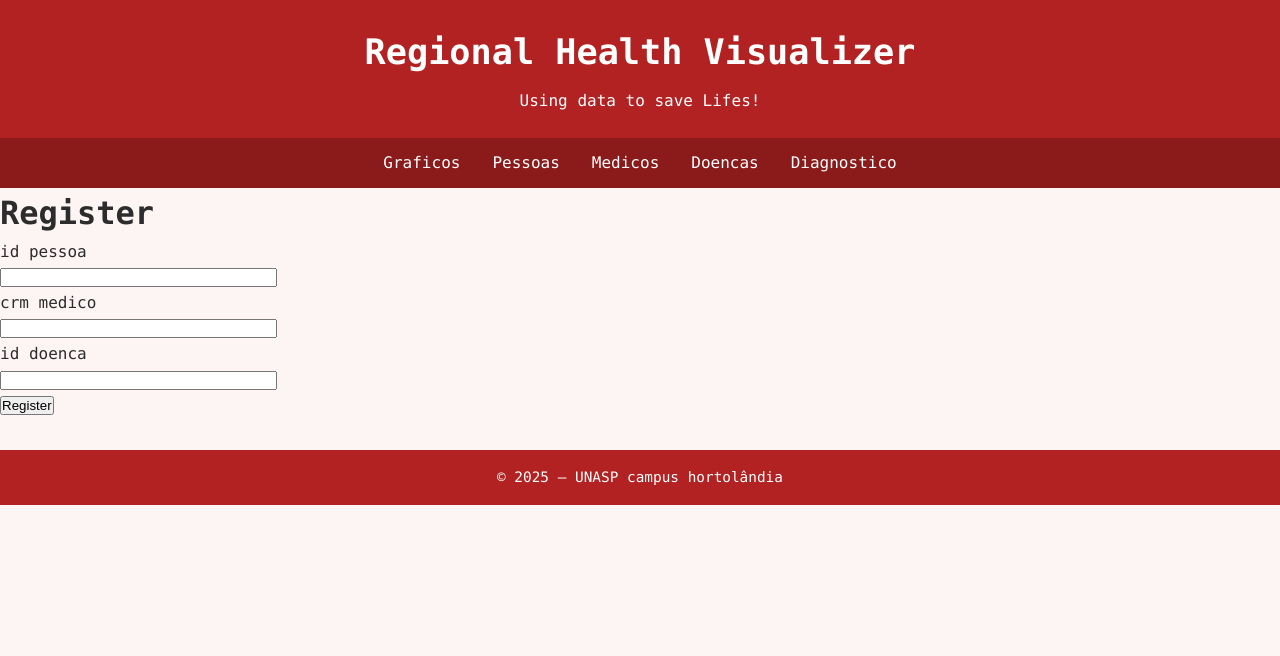
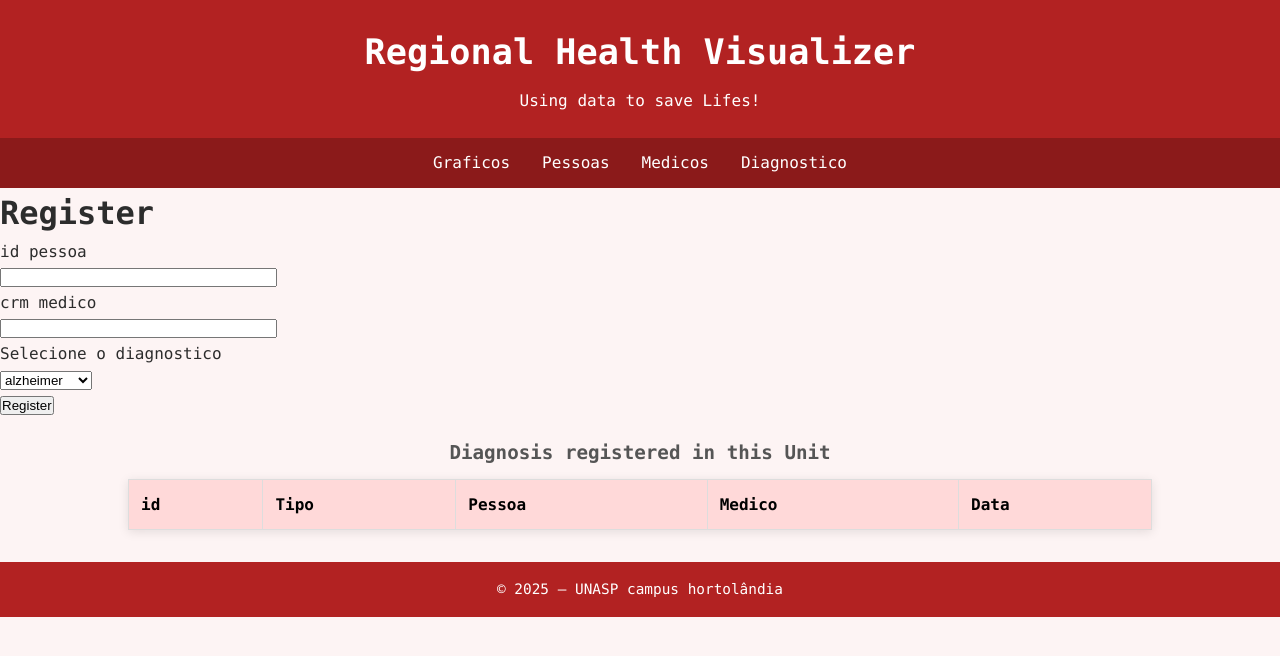
Before and after one commit to tiagosilva110/regional-health-visualizer, a Flask app: page /diagnostico in a window 1280 px wide. Shown: the top 656 px of the page. Run offline with Flask 3, Linux system fonts and the light colour scheme; the visitor is signed in with stand-in values (Sample User, id 1); data that the repository does not hold is empty.

Commit message:
ending models and forms

```diff
--- a/app/forms.py
+++ b/app/forms.py
@@ -1,5 +1,5 @@
 from flask_wtf import FlaskForm
-from wtforms import StringField, PasswordField, BooleanField, TextAreaField, SubmitField, DateField
+from wtforms import SelectField, StringField, PasswordField, BooleanField, TextAreaField, SubmitField, DateField
 from wtforms.validators import ValidationError, DataRequired, Length, EqualTo
 from app import db
 from app.models import UM
@@ -14,7 +14,36 @@ class LoginForm(FlaskForm):
 
 class RegistrationForm(FlaskForm):
     username = StringField('Medical Unit', validators=[DataRequired()])
-    state = StringField('State (Example: SP or RJ)', validators=[DataRequired()])
+    state = SelectField(
+            'UF',
+            choices=[('AC', 'AC'),
+                        ('AL', 'AL'),
+                        ('AP', 'AP'),
+                        ('AM', 'AM'),
+                        ('BA', 'BA'),
+                        ('CE', 'CE'),
+                        ('DF', 'DF'),
+                        ('ES', 'ES'),
+                        ('GO', 'GO'),
+                        ('MA', 'MA'),
+                        ('MT', 'MT'),
+                        ('MS', 'MS'),
+                        ('MG', 'MG'),
+                        ('PA', 'PA'),
+                        ('PB', 'PB'),
+                        ('PR', 'PR'),
+                        ('PE', 'PE'),
+                        ('PI', 'PI'),
+                        ('RJ', 'RJ'),
+                        ('RN', 'RN'),
+                        ('RS', 'RS'),
+                        ('RO', 'RO'),
+                        ('RR', 'RR'),
+                        ('SC', 'SC'),
+                        ('SP', 'SP'),
+                        ('SE', 'SE'),
+                        ('TO', 'TO')],
+            validators=[DataRequired()])
     password = PasswordField('Password', validators=[DataRequired()])
     password2 = PasswordField(
         'Repeat Password', validators=[DataRequired(), EqualTo('password')])
@@ -27,9 +56,43 @@ class RegistrationForm(FlaskForm):
 
 class RegisterPerson(FlaskForm):
     name = StringField('Name', validators=[DataRequired()])
-    state = StringField('State (example: SP)', validators=[DataRequired()])
+    state = SelectField(
+            'UF',
+            choices=[('AC', 'AC'),
+                        ('AL', 'AL'),
+                        ('AP', 'AP'),
+                        ('AM', 'AM'),
+                        ('BA', 'BA'),
+                        ('CE', 'CE'),
+                        ('DF', 'DF'),
+                        ('ES', 'ES'),
+                        ('GO', 'GO'),
+                        ('MA', 'MA'),
+                        ('MT', 'MT'),
+                        ('MS', 'MS'),
+                        ('MG', 'MG'),
+                        ('PA', 'PA'),
+                        ('PB', 'PB'),
+                        ('PR', 'PR'),
+                        ('PE', 'PE'),
+                        ('PI', 'PI'),
+                        ('RJ', 'RJ'),
+                        ('RN', 'RN'),
+                        ('RS', 'RS'),
+                        ('RO', 'RO'),
+                        ('RR', 'RR'),
+                        ('SC', 'SC'),
+                        ('SP', 'SP'),
+                        ('SE', 'SE'),
+                        ('TO', 'TO')],
+            validators=[DataRequired()])
     birth = DateField('Birth Date', format='%Y-%m-%d', validators=[DataRequired()])
-    sex = StringField('Sex (M,F or O)', validators=[DataRequired()])
+    sex = SelectField(
+            'Sex',
+            choices=[('M', 'M'),
+                     ('F','F')
+                        ],
+            validators=[DataRequired()])
     submit = SubmitField('Register')
 
 class DeletePersonById(FlaskForm):
@@ -45,6 +108,7 @@ class RegisterMedic(FlaskForm):
     crm = StringField('Crm', validators=[DataRequired()])
     submit = SubmitField('Register')
 
+
 class DeleteMedicByCRM(FlaskForm):
     crm = StringField('crm', validators=[DataRequired()])
     submit = SubmitField('Delete')
@@ -52,13 +116,17 @@ class DeleteMedicByCRM(FlaskForm):
 class RegisterDiagnosis(FlaskForm):
     pessoa_id = StringField('id pessoa', validators=[DataRequired()])
     medico_crm = StringField('crm medico', validators=[DataRequired()])
-    doenca_id = StringField('id doenca', validators=[DataRequired()])
+    doenca = SelectField(
+            'Selecione o diagnostico',
+            choices=[
+            ('alzheimer', 'alzheimer'),
+            ('asma', 'asma'),
+            ('dengue', 'dengue'),
+            ('diabetes', 'diabetes'),
+            ('hipertensao', 'hipertensao'),
+            ('hiv', 'hiv'),
+            ('parkinson', 'parkinson')
+            ],
+
+            validators=[DataRequired()])
     submit = SubmitField('Register')
-
-class RegisterDisease(FlaskForm):
-    type = StringField('Type', validators=[DataRequired()])
-    submit = SubmitField('Register')
-
-class DeleteDiseaseById(FlaskForm):
-    id = StringField('id', validators=[DataRequired()])
-    submit = SubmitField('Delete')
--- a/app/models.py
+++ b/app/models.py
@@ -27,6 +27,7 @@ class Medico(db.Model):
     crm: so.Mapped[str] = so.mapped_column(sa.String(16), primary_key=True)
     name: so.Mapped[str] = so.mapped_column(sa.String(32))
     um_id: so.Mapped[int] = so.mapped_column(ForeignKey("um.id"), nullable=True)
+    diagnosticos = db.relationship('Diagnostico', back_populates='medico')
 
 class Pessoa(db.Model):
     __tablename__ = 'pessoa'
@@ -36,23 +37,17 @@ class Pessoa(db.Model):
     sex: so.Mapped[str] = so.mapped_column(sa.String(1))
     state: so.Mapped[str] = so.mapped_column(sa.String(2))
     um_id: so.Mapped[int] = so.mapped_column(ForeignKey("um.id"), nullable=True)
-
-
-class Doenca(db.Model):
-    __tablename__ = 'doenca'
-    id: so.Mapped[int] = so.mapped_column(primary_key=True)
-    tipo: so.Mapped[str] = so.mapped_column(sa.String(32))
-
-    def getById(id):
-        return None
+    diagnosticos = db.relationship('Diagnostico', back_populates='pessoa')
 
 class Diagnostico(db.Model):
     __tablename__ = 'diagnostico'
     id: so.Mapped[int] = so.mapped_column(primary_key=True)
-    date: so.Mapped[datetime.date] = so.mapped_column(sa.Date)
+    date: so.Mapped[datetime.date] = so.mapped_column(sa.DateTime)
     medico_crm: so.Mapped[int] = so.mapped_column(ForeignKey("medico.crm"), nullable=True)
     pessoa_id: so.Mapped[int] = so.mapped_column(ForeignKey("pessoa.id"), nullable=True)
-    doenca_id: so.Mapped[int] = so.mapped_column(ForeignKey("doenca.id"),nullable=True)
+    doenca: so.Mapped[str] = so.mapped_column(sa.String(16))
+    pessoa = db.relationship('Pessoa', back_populates='diagnosticos')
+    medico = db.relationship('Medico', back_populates='diagnosticos')
 
 @login.user_loader
 def load_user(id):
--- a/app/routes.py
+++ b/app/routes.py
@@ -3,9 +3,10 @@ from flask import render_template, redirect, url_for, flash, request
 from flask_login import login_user, logout_user, current_user, login_required
 from app import app, db
 import sqlalchemy as sa
-from app.models import UM, Pessoa, Medico, Diagnostico, Doenca
+from datetime import datetime
+from app.models import UM, Pessoa, Medico, Diagnostico
 from urllib.parse import urlsplit
-from app.forms import LoginForm, RegisterMedic, RegistrationForm, RegisterPerson, RegisterDiagnosis, RegisterDisease, DeletePersonById, SearchPersonByName, DeleteMedicByCRM, DeleteDiseaseById
+from app.forms import LoginForm, RegisterMedic, RegistrationForm, RegisterPerson, RegisterDiagnosis, DeletePersonById, SearchPersonByName, DeleteMedicByCRM
 
 @app.route('/')
 @app.route('/index')
@@ -87,38 +88,17 @@ def viewmedico():
     return render_template("medic.html", title="Register Medic", registerform=registerform, deleteform=deleteform, data=medico)
 
 @login_required
-@app.route("/doenca", methods=['GET', 'POST'])
-def viewdoenca():
-    registerform = RegisterDisease()
-    deleteform = DeleteDiseaseById()
-    doencas = Doenca.query.all()
+@app.route("/diagnostico", methods=['GET','POST'])
+def viewdiagnostico():
+    dados = Diagnostico.query.all()
+    registerform = RegisterDiagnosis()
     if registerform.validate_on_submit():
-        doenca = Doenca(tipo=registerform.type.data)
-        db.session.add(doenca)
+        diagnostico = Diagnostico(medico_crm=registerform.medico_crm.data,pessoa_id=registerform.pessoa_id.data, doenca=registerform.doenca.data, date=datetime.now())
+        db.session.add(diagnostico)
         db.session.commit()
         flash('New disease enry!')
-        return redirect(url_for('viewdisease'))
-    if deleteform.validate_on_submit():
-        doenca = Doenca(tipo=deleteform.type.data)
-        db.session.add(doenca)
-        db.session.commit()
-        flash('New disease enry!')
-        return redirect(url_for('viewdisease'))
-
-    return render_template("disease.html", title="Consulta", registerform=registerform, deleteform=deleteform, data=doencas)
-
-@login_required
-@app.route("/diagnostico")
-def viewdiagnostico():
-    diagnosis = Diagnostico.query.all()
-    registerform = RegisterDiagnosis()
-    if registerform.validate_on_submit():
-        doenca = Doenca(tipo=registerform.type.data)
-        db.session.add(doenca)
-        db.session.commit()
-        flash('New disease enry!')
-        return redirect(url_for('viewdisease'))
-    return render_template("diagnosis.html", registerform= registerform,data=diagnosis, title="Hospital Data")
+        return redirect(url_for('viewdiagnostico'))
+    return render_template("diagnosis.html", registerform= registerform,data=dados, title="Hospital Data")
 
 @app.route("/logout")
 def logout():
--- a/app/templates/base.html
+++ b/app/templates/base.html
@@ -156,7 +196,6 @@ tfoot td:first-child {
     {% if not current_user.is_anonymous %}
     <a href="{{ url_for('viewpessoas')}}">Pessoas</a>
     <a href="{{ url_for('viewmedico')}}">Medicos</a>
-    <a href="{{ url_for('viewdoenca')}}">Doencas</a>
     <a href="{{ url_for('viewdiagnostico')}}">Diagnostico</a>
     {% endif %}
     {% if current_user.is_anonymous %}
--- a/app/templates/diagnosis.html
+++ b/app/templates/diagnosis.html
@@ -2,6 +2,7 @@
 
 {% block content %}
     <h1>Register</h1>
+
     <form method="POST" action="{{ url_for('viewdiagnostico') }}">
         {{ registerform.hidden_tag() }}
         <div>
@@ -21,14 +22,41 @@
         </div>
 
         <div>
-            {{ registerform.doenca_id.label }}</br>
-            {{ registerform.doenca_id(size=32) }}
-            {% for error in registerform.doenca_id.errors %}
+            {{ registerform.doenca.label }}</br>
+            {{ registerform.doenca()}}
+            {% for error in registerform.doenca.errors %}
                 <span>{{ error }}</span>
             {% endfor %}
         </div>
 
+
+
         {{ registerform.submit() }}
 
     </form>
+
+    <table>
+    <caption>Diagnosis registered in this Unit</caption>
+    <thead>
+                <tr>
+                    <th>id</th>
+                    <th>Tipo</th>
+                    <th>Pessoa</th>
+                    <th>Medico</th>
+                    <th>Data</th>
+                </tr>
+            </thead>
+    <tbody>
+    {% for diagnostico in data %}
+    <tr>
+        <td>{{ diagnostico.id }}</td>
+        <td>{{ diagnostico.doenca }}</td>
+        <td>{{ diagnostico.pessoa.name }}</td>
+        <td>{{ diagnostico.medico.name }}</td>
+        <td>{{ diagnostico.date }}</td>
+    </tr>
+    {% endfor %}
+    </tbody>
+
+    </table>
 {% endblock%}
--- a/app/templates/registrar.html
+++ b/app/templates/registrar.html
@@ -13,7 +13,7 @@
         </div>
         <div>
             {{ form.state.label }}</br>
-            {{ form.state(size=2) }}
+            {{ form.state() }}
             {% for error in form.state.errors %}
                 <span>{{ error }}</span>
             {% endfor %}
```
Also changed, not shown: other parts of app/templates/base.html (+40 -0 lines), app/templates/disease.html (deleted, +0 -53 lines), app/templates/pacient.html (+4 -3 lines), app.py (renamed from rhv.py), 1 other file. Lines whose indentation alone changed are shown as unchanged.
